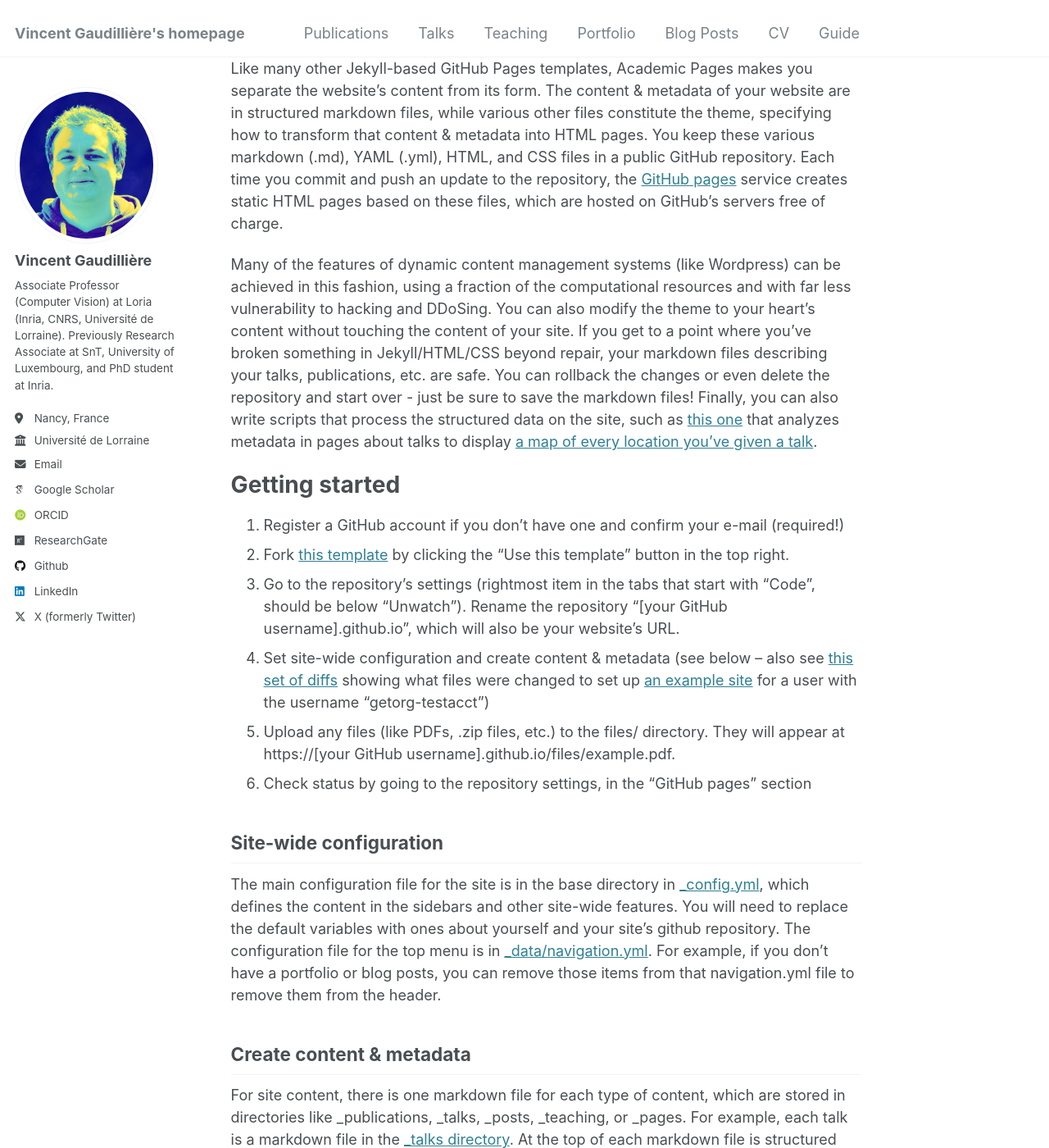
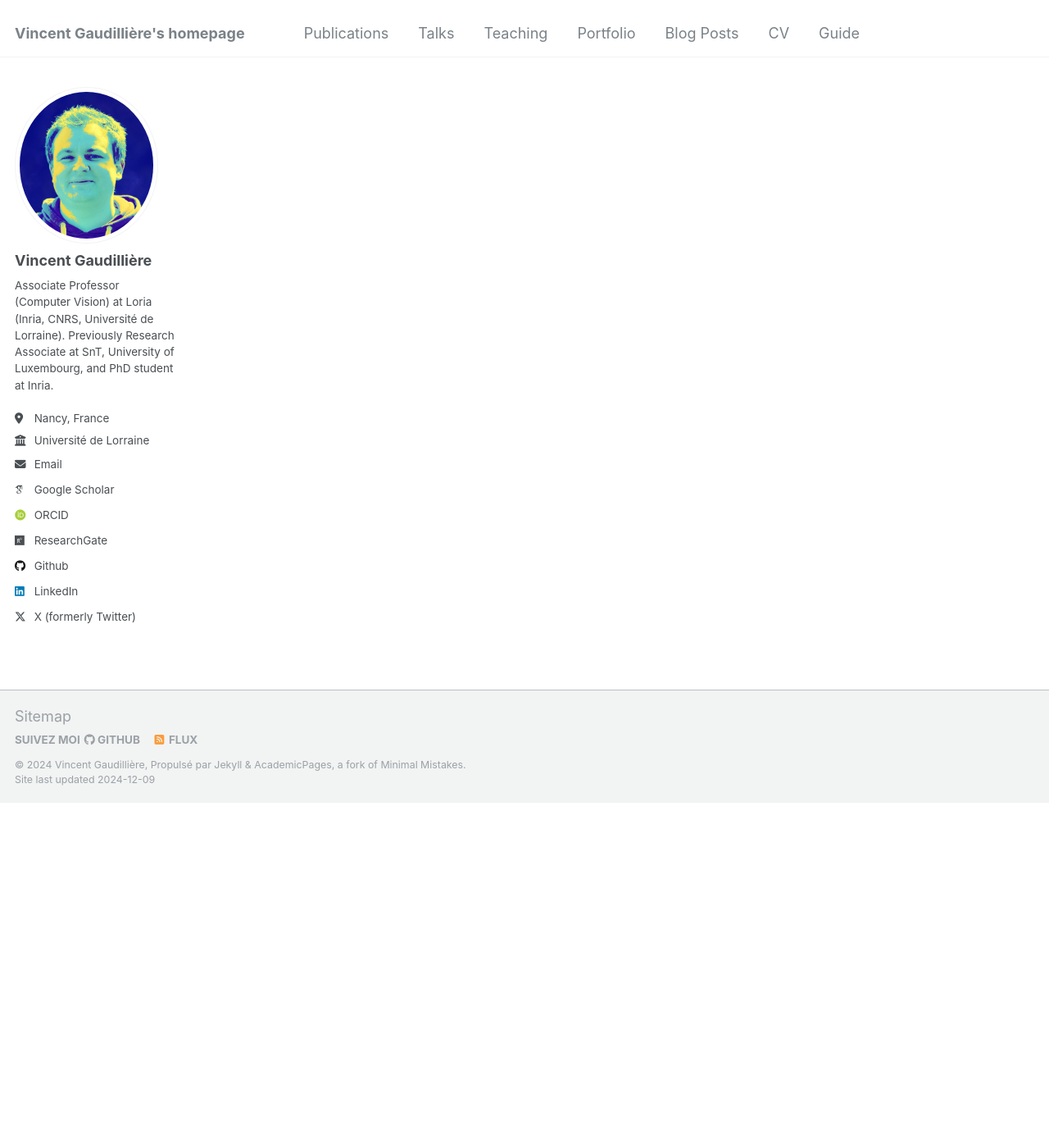
Before and after one commit to vincentgaudilliere/vincentgaudilliere.github.io, a Jekyll site: the page built from _pages/about.md, in a window 1280 px wide and 1400 px high, scrolled down 421 px. Shown: the whole window at 82% size. Built offline with Jekyll 4.4.1, drawn with Linux system fonts in a browser that asks for light colours; some web fonts are replaced; some of the changed text lies outside the part shown.

Commit message:
Update about.md

```diff
--- a/_pages/about.md
+++ b/_pages/about.md
@@ -1,12 +1,13 @@
 ---
 permalink: /
-title: "Academic Pages is a ready-to-fork GitHub Pages template for academic personal websites"
+title: "Hi everyone, this is my new institutional website. I haven’t had much time to finalize it yet, but I’m working on it."
 author_profile: true
 redirect_from:
   - /about/
   - /about.html
 ---
 
+<!---
 This is the front page of a website that is powered by the [Academic Pages template](https://github.com/academicpages/academicpages.github.io) and hosted on GitHub pages. [GitHub pages](https://pages.github.com) is a free service in which websites are built and hosted from code and data stored in a GitHub repository, automatically updating when a new commit is made to the repository. This template was forked from the [Minimal Mistakes Jekyll Theme](https://mmistakes.github.io/minimal-mistakes/) created by Michael Rose, and then extended to support the kinds of content that academics have: publications, talks, teaching, a portfolio, blog posts, and a dynamically-generated CV. You can fork [this template](https://github.com/academicpages/academicpages.github.io) right now, modify the configuration and markdown files, add your own PDFs and other content, and have your own site for free, with no ads!
 
 A data-driven personal website
@@ -47,3 +48,5 @@
 For more info
 ------
 More info about configuring Academic Pages can be found in [the guide](https://academicpages.github.io/markdown/), the [growing wiki](https://github.com/academicpages/academicpages.github.io/wiki), and you can always [ask a question on GitHub](https://github.com/academicpages/academicpages.github.io/discussions). The [guides for the Minimal Mistakes theme](https://mmistakes.github.io/minimal-mistakes/docs/configuration/) (which this theme was forked from) might also be helpful.
+
+--->
```
